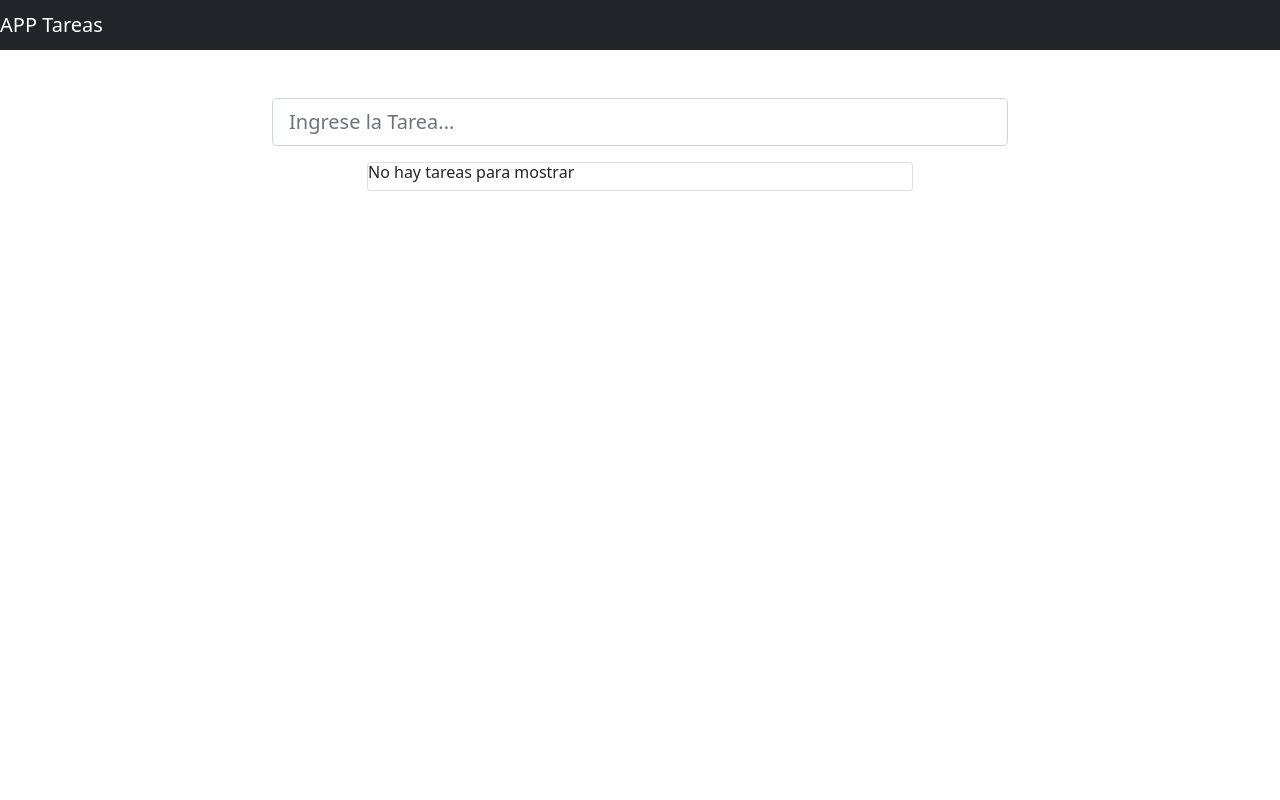
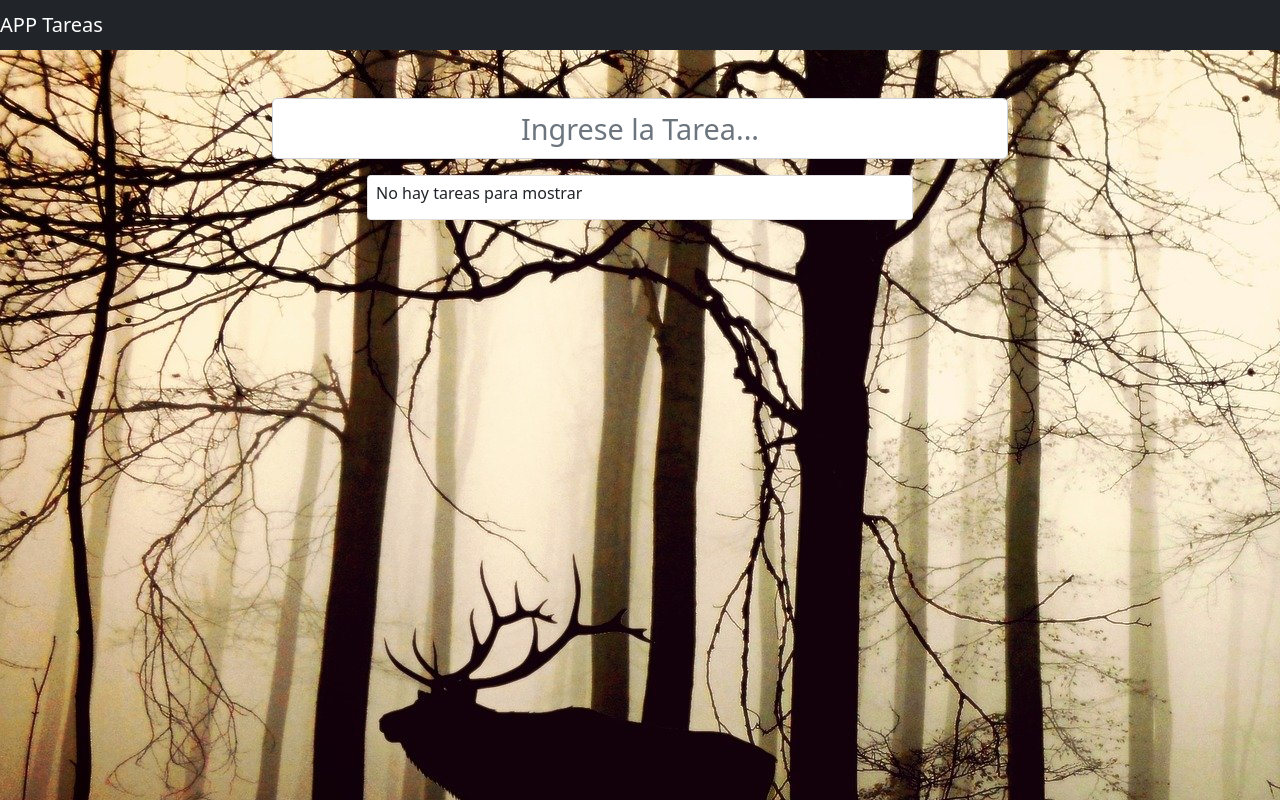
Before and after one commit to juseruhe/tareas, an Angular app: page / in a window 1280 px wide. Built offline with nearby package versions, Linux system fonts and the light colour scheme.

Commit message:
Se crea input de tareas

```diff
--- a/src/app/components/tareas/tareas.component.css
+++ b/src/app/components/tareas/tareas.component.css
@@ -0,0 +1,8 @@
+input{
+
+    text-align: center;
+}
+
+.form-control-lg{
+font-size: 1.8rem;
+}
--- a/src/app/components/tareas/tareas.component.html
+++ b/src/app/components/tareas/tareas.component.html
@@ -4,7 +4,7 @@
             <input type="text" class="form-control form-control-lg" placeholder="Ingrese la Tarea...">
         </div>
         <div class="col-lg-6 offset-lg-3">
-            <div class="card mt-3">
+            <div class="card mt-3 p-2">
                 <h6>No hay tareas para mostrar</h6>
             </div>
         </div>
--- a/src/styles.css
+++ b/src/styles.css
@@ -1 +1,6 @@
 /* You can add global styles to this file, and also import other style files */
+
+
+body{
+    background-image: url('./assets/fondo.jpg');
+}
```
Also changed, not shown: src/assets/fondo.jpg (added).
